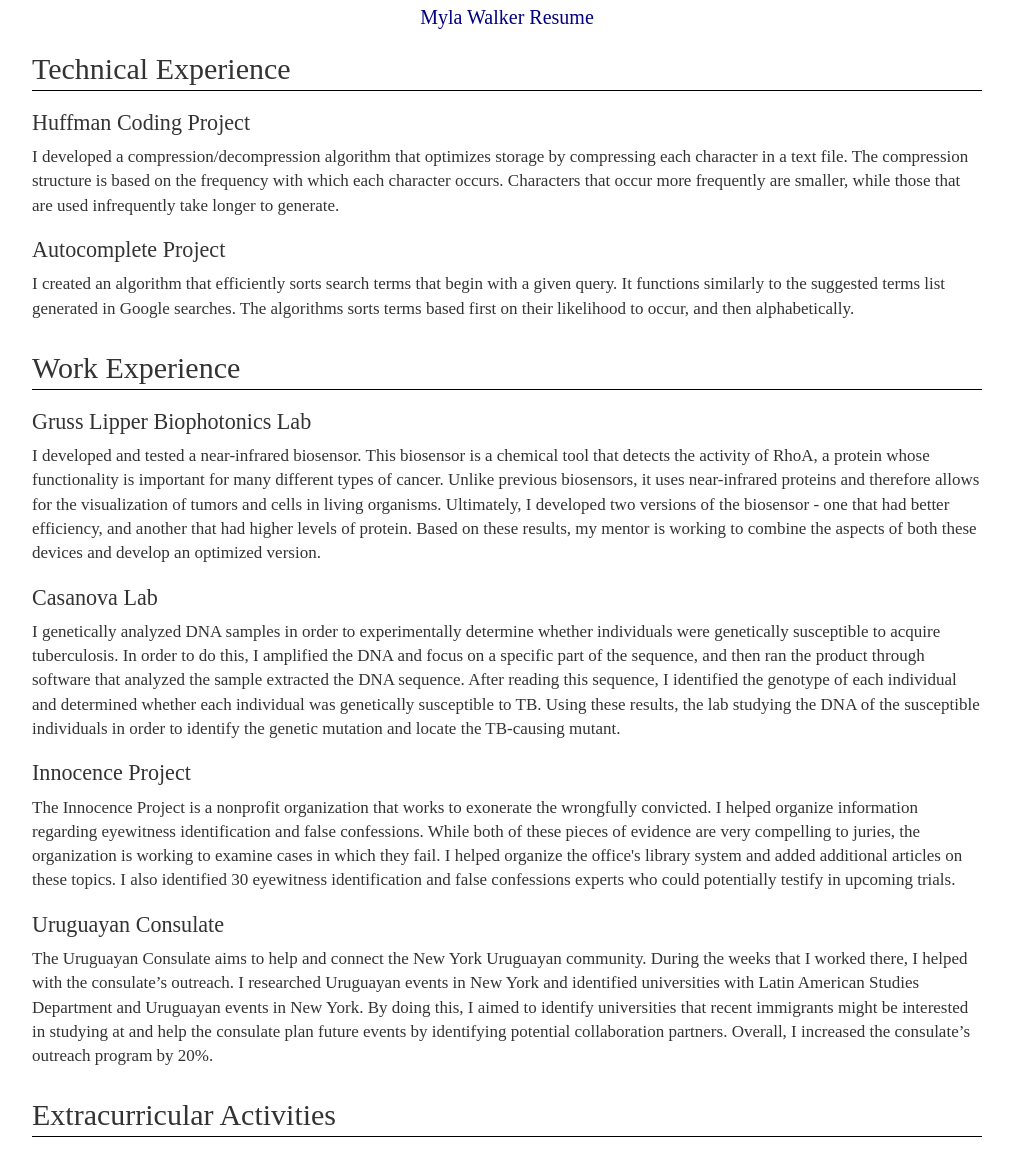
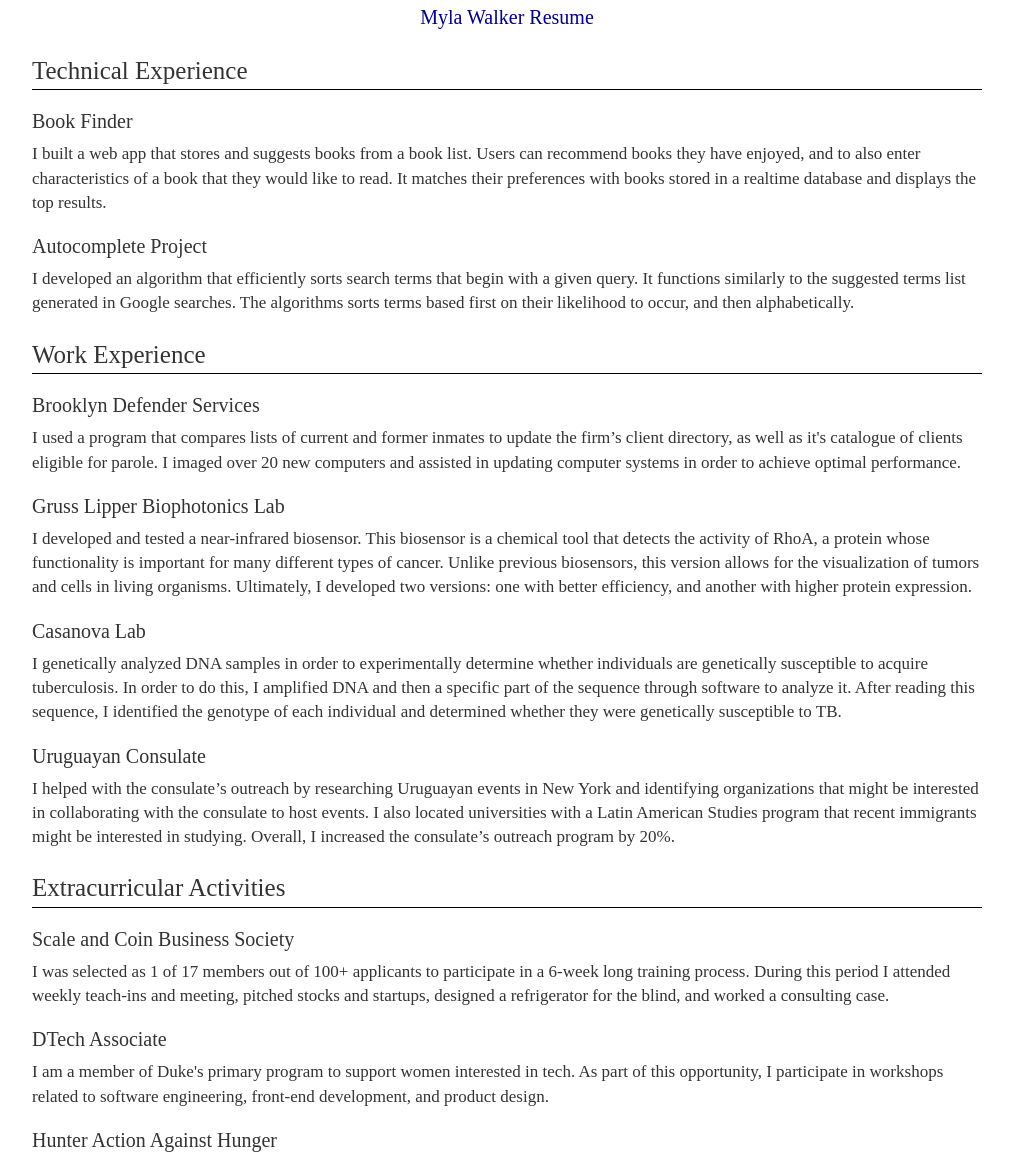
Before and after one commit to myliewalker/myliewalker.github.io, a plain HTML site: page resume.html in a window 1280 px wide. Shown: the part 194-1348 px from the top of the page, without its empty margins (138-1151 px from the left). Drawn offline with nearby package versions, Linux system fonts and the light colour scheme.

Commit message:
reorganized

```diff
--- a/assets/css/style.css
+++ b/assets/css/style.css
@@ -6,9 +6,10 @@ body {
     margin: 0;
 }
 h2 {
-    padding-top: 20px;
+    padding-top: 15px;
     padding-bottom: 5px;
     border-bottom: 1px solid black;
+    font-size: 25px;
 }
 
 .container {
@@ -61,7 +62,8 @@ h2 {
     margin: 0;
 }
 h3 {
-    font-size: 1.3em;
+    font-size: 20px;
+    margin: 8px, 0;
 }
 footer {
     color: powderblue;
@@ -126,7 +128,7 @@ nav {
     display: block;
     text-align: center;
     font-size: 20px;
-    padding: 0;
+    padding-bottom: 10px;
     margin: 0;
 }
 #file:hover {
@@ -136,6 +138,10 @@ nav {
 #technical-experience {
     padding-top: 0;
     margin-top: 0;
+}
+.list-group.row {
+    margin-left: 1%;
+    width: 98%;
 }
 
 /* Contact */
@@ -155,3 +161,7 @@ img {
 #links a:hover {
     color: navy;
 }
+#contact {
+    padding-top: 40px;
+    padding-left: 37%;
+}
--- a/pages/resume.html
+++ b/resume.html
@@ -6,8 +6,10 @@
     <title>Myla Walker | Resume</title>
     <!-- Bootstrap -->
         <link rel="stylesheet" href="https://maxcdn.bootstrapcdn.com/bootstrap/3.3.7/css/bootstrap.min.css">
+    <!-- JavaScript -->
+        <script src="https://ajax.googleapis.com/ajax/libs/jquery/3.1.1/jquery.min.js"> </script>
     <!-- Linking CSS -->
-        <link rel="stylesheet" href="../assets/css/style.css">
+        <link rel="stylesheet" href="./assets/css/style.css">
     <!-- Fonts -->
         <link href="https://fonts.googleapis.com/css?family=Cinzel" rel="stylesheet">
 </head>
@@ -25,20 +27,19 @@
     <div class="container">
         <section>
             <div class="content-wrap">
-            <a href="../assets/files/Myla Walker Resume.pdf" download target="blank" ID="file">Myla Walker Resume</a>
+            <a href="./assets/files/Myla Walker Resume.pdf" download target="blank" ID="file">Myla Walker Resume</a>
             </div>
         </section>
         <section ID="technical-experience">
             <div class="content-wrap">
             <h2>Technical Experience</h2>
-            <h3>Huffman Coding Project</h3>
-            <p>I developed a compression/decompression algorithm that optimizes storage by compressing each character
-                in a text file. The compression structure is based on the frequency with which each character occurs.
-                Characters that occur more frequently are smaller, while those that are used infrequently take longer to
-                generate.</p>
+            <h3>Book Finder</h3>
+            <p>I built a web app that stores and suggests books from a book list. Users can recommend books they have enjoyed,
+                and to also enter characteristics of a book that they would like to read. It matches their preferences
+                with books stored in a realtime database and displays the top results.</p>
 
             <h3>Autocomplete Project</h3>
-            <p>I created an algorithm that efficiently sorts search terms that begin with a given query. It functions similarly
+            <p>I developed an algorithm that efficiently sorts search terms that begin with a given query. It functions similarly
                 to the suggested terms list generated in Google searches. The algorithms sorts terms based first on their
                 likelihood to occur, and then alphabetically.
             </p>
@@ -48,38 +49,31 @@
         <section ID="work-experience">
             <div class="content-wrap">
             <h2>Work Experience</h2>
+            <h3>Brooklyn Defender Services</h3>
+            <p>I used a program that compares lists of current and former inmates to update the firm’s client directory, as well
+                as it's catalogue of clients eligible for parole. I imaged over 20 new computers and assisted in updating computer
+                systems in order to achieve optimal performance.
+            </p>
+
             <h3>Gruss Lipper Biophotonics Lab</h3>
             <p>I developed and tested a near-infrared biosensor. This biosensor is a chemical tool that detects the activity of
                 RhoA, a protein whose functionality is important for many different types of cancer. Unlike previous biosensors,
-                it uses near-infrared proteins and therefore allows for the visualization of tumors and cells in living organisms.
-                Ultimately, I developed two versions of the biosensor - one that had better efficiency, and another that had higher
-                levels of protein. Based on these results, my mentor is working to combine the aspects of both these devices and
-                develop an optimized version.
+                this version allows for the visualization of tumors and cells in living organisms. Ultimately, I developed two versions:
+                one with better efficiency, and another with higher protein expression.
             </p>
 
             <h3>Casanova Lab</h3>
-            <p>I genetically analyzed DNA samples in order to experimentally determine whether individuals were genetically
-                susceptible to acquire tuberculosis. In order to do this, I amplified the DNA and focus on a specific part of
-                the sequence, and then ran the product through software that analyzed the sample extracted the DNA sequence.
-                After reading this sequence, I identified the genotype of each individual and determined whether each individual
-                was genetically susceptible to TB. Using these results, the lab studying the DNA of the susceptible individuals
-                in order to identify the genetic mutation and locate the TB-causing mutant.
-            </p>
-
-            <h3>Innocence Project</h3>
-            <p>The Innocence Project is a nonprofit organization that works to exonerate the wrongfully convicted. I helped
-                organize information regarding eyewitness identification and false confessions. While both of these pieces of
-                evidence are very compelling to juries, the organization is working to examine cases in which they fail. I helped
-                organize the office's library system and added additional articles on these topics. I also identified 30 eyewitness
-                identification and false confessions experts who could potentially testify in upcoming trials.
+            <p>I genetically analyzed DNA samples in order to experimentally determine whether individuals are genetically
+                susceptible to acquire tuberculosis. In order to do this, I amplified DNA and then a specific part of the sequence through
+                software to analyze it. After reading this sequence, I identified the genotype of each individual and determined whether
+                they were genetically susceptible to TB.
             </p>
 
             <h3>Uruguayan Consulate</h3>
-            <p>The Uruguayan Consulate aims to help and connect the New York Uruguayan community. During the weeks that I worked
-                there, I helped with the consulate’s outreach. I researched Uruguayan events in New York and identified universities
-                with Latin American Studies Department and Uruguayan events in New York. By doing this, I aimed to identify universities
-                that recent immigrants might be interested in studying at and help the consulate plan future events by identifying
-                potential collaboration partners. Overall, I increased the consulate’s outreach program by 20%.
+            <p>I helped with the consulate’s outreach by researching Uruguayan events in New York and identifying organizations
+                that might be interested in collaborating with the consulate to host events. I also located universities
+                with a Latin American Studies program that recent immigrants might be interested in studying. Overall, I increased
+                the consulate’s outreach program by 20%.
             </p>
             </div>
         </section>
@@ -124,13 +118,8 @@
             <p>I have experience a strong understanding of the efficiency tradeoffs of different algorithms and have experience
                 developing commonly used ones, including sorting and searching ones. Through my CS classes I have also learned
                 about the microarchitectural design concepts implemented in computers, and gained an understanding of how the
-                interactions with memory impact program performance.
-                <br>
-                <br>
-                In order to complement my understanding of back-end operations, I taught myself the fundamentals of web development.
-                I began by consulting with friends and professors, and using online tutorials to learn the basics behind HTML, CSS,
-                and JavaScript. After modifying exercises and researching techniques independently, I now have a strong understanding of
-                both front- and back-end develpment.
+                interactions with memory impact program performance. To complement my understanding of back-end operations, I
+                taught myself the fundamentals of web development.
                 <br>
                 <br>
                 Outside my classes, I have gained experience using PowerPoint through my involvement in Scale & Coin, a business society
```
Also changed, not shown: about.html (renamed from pages/about.html, +5 -3 lines), contact.html (renamed from pages/contact.html, +15 -11 lines), home.html (renamed from pages/home.html, +3 -1 lines), 5 other files.
